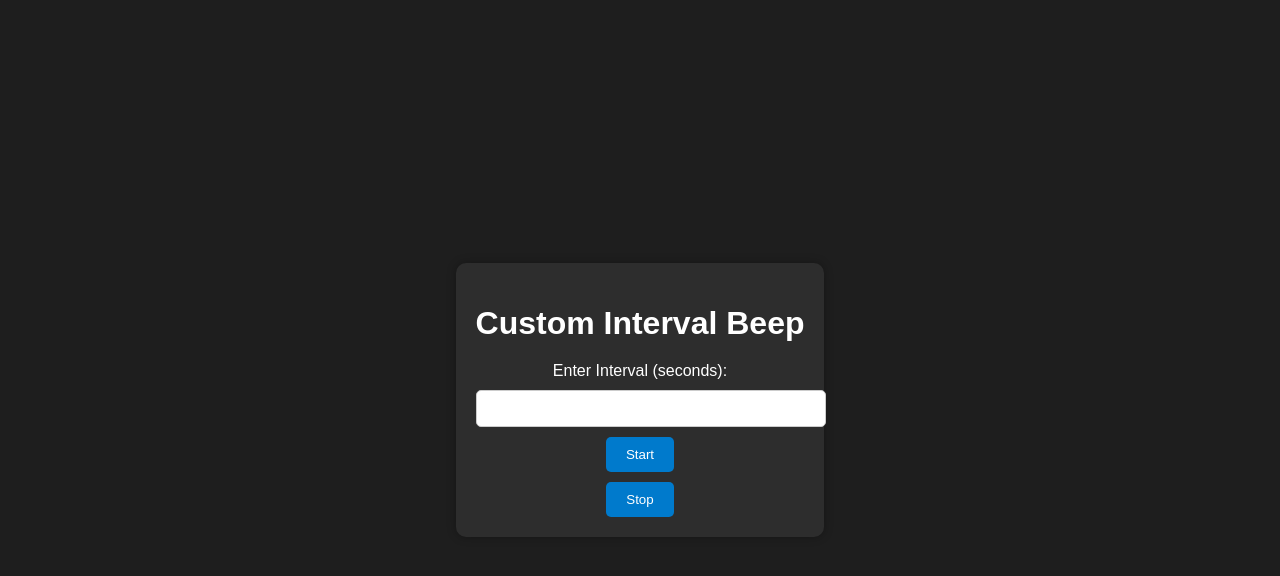
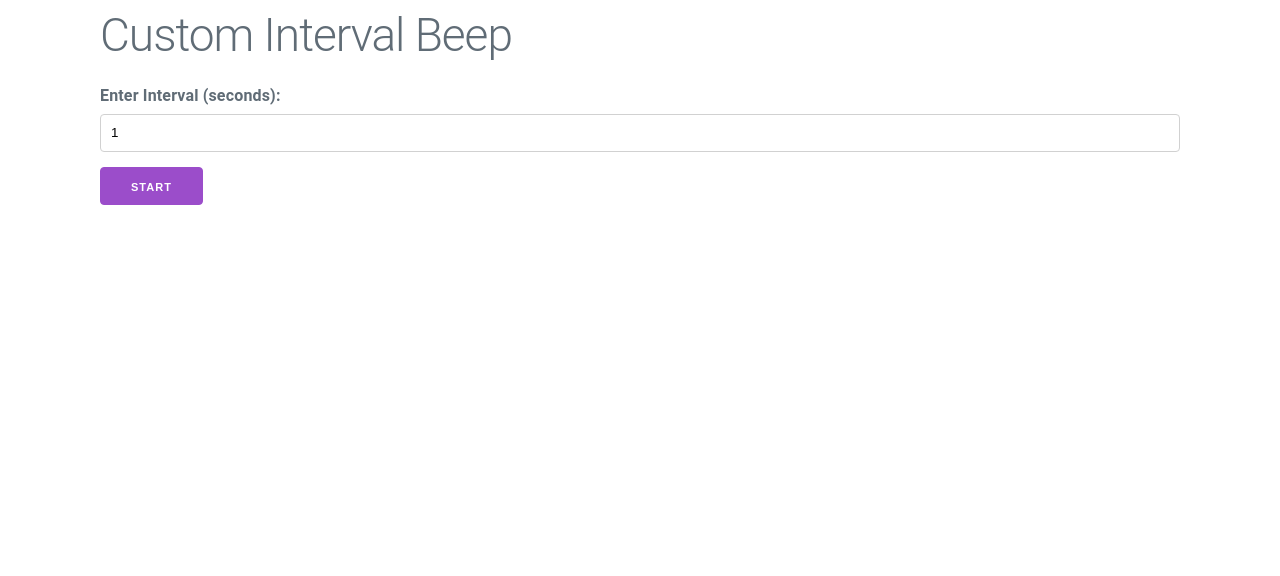
Before and after one commit to Reyansh-Sapra/beep, a plain HTML site: page index.html in a window 1280 px wide. Drawn offline with nearby package versions, Linux system fonts and the light colour scheme.

Commit message:
index.html

```diff
--- a/index.html
+++ b/index.html
@@ -4,77 +4,30 @@
     <meta charset="UTF-8">
     <meta name="viewport" content="width=device-width, initial-scale=1.0">
     <title>Custom Interval Beep</title>
-    <style>
-        body {
-            font-family: Arial, sans-serif;
-            background-color: #1E1E1E;
-            color: #FFFFFF;
-            margin: 0;
-            padding: 0;
-            display: flex;
-            justify-content: center;
-            align-items: center;
-            height: 100vh;
-        }
-
-        .container {
-            background-color: #2D2D2D;
-            padding: 20px;
-            border-radius: 10px;
-            box-shadow: 0 0 10px rgba(0, 0, 0, 0.3);
-            text-align: center;
-        }
-
-        h1 {
-            margin-bottom: 20px;
-        }
-
-        label {
-            display: block;
-            margin-bottom: 10px;
-            color: #FFFFFF;
-        }
-
-        input[type="number"] {
-            width: 100%;
-            padding: 10px;
-            border: 1px solid #ccc;
-            border-radius: 5px;
-            outline: none;
-        }
-
-        button {
-            margin-top: 10px;
-            padding: 10px 20px;
-            background-color: #007ACC;
-            color: #FFFFFF;
-            border: none;
-            border-radius: 5px;
-            cursor: pointer;
-            outline: none;
-            transition: background-color 0.3s;
-        }
-
-        button:hover {
-            background-color: #005F92;
-        }
-    </style>
+    <link rel="stylesheet" href="https://cdnjs.cloudflare.com/ajax/libs/milligram/1.4.1/milligram.min.css">
 </head>
 <body>
     <div class="container">
         <h1>Custom Interval Beep</h1>
-        <form action="/start" method="post">
+        <form action="/" method="post">
             <label for="interval">Enter Interval (seconds):</label>
-            <input type="number" id="interval" name="interval" step="0.1" min="0.1" value="{{ interval }}">
+            <input type="number" id="interval" name="interval" step="0.1" min="0.1" value="1">
             <button type="submit">Start</button>
         </form>
-        <button onclick="stopBeep()">Stop</button>
     </div>
 
     <script>
-        function stopBeep() {
-            fetch('/stop', { method: 'POST' });
-        }
+        const form = document.querySelector('form');
+        form.addEventListener('submit', (event) => {
+            event.preventDefault();
+            const interval = parseFloat(document.getElementById('interval').value);
+            const formData = new FormData();
+            formData.append('interval', interval);
+            fetch('/', {
+                method: 'POST',
+                body: formData
+            });
+        });
     </script>
 </body>
 </html>
```
